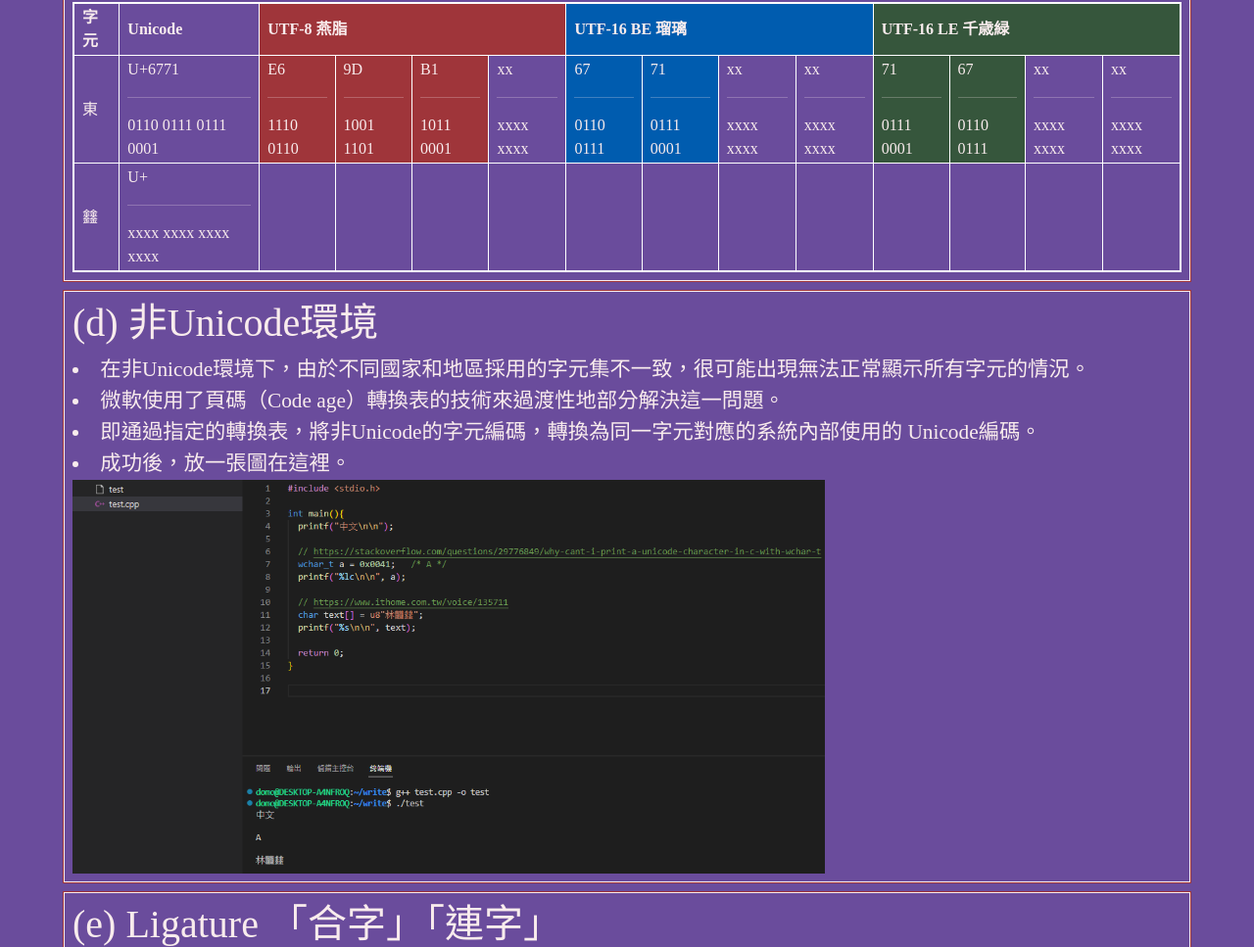
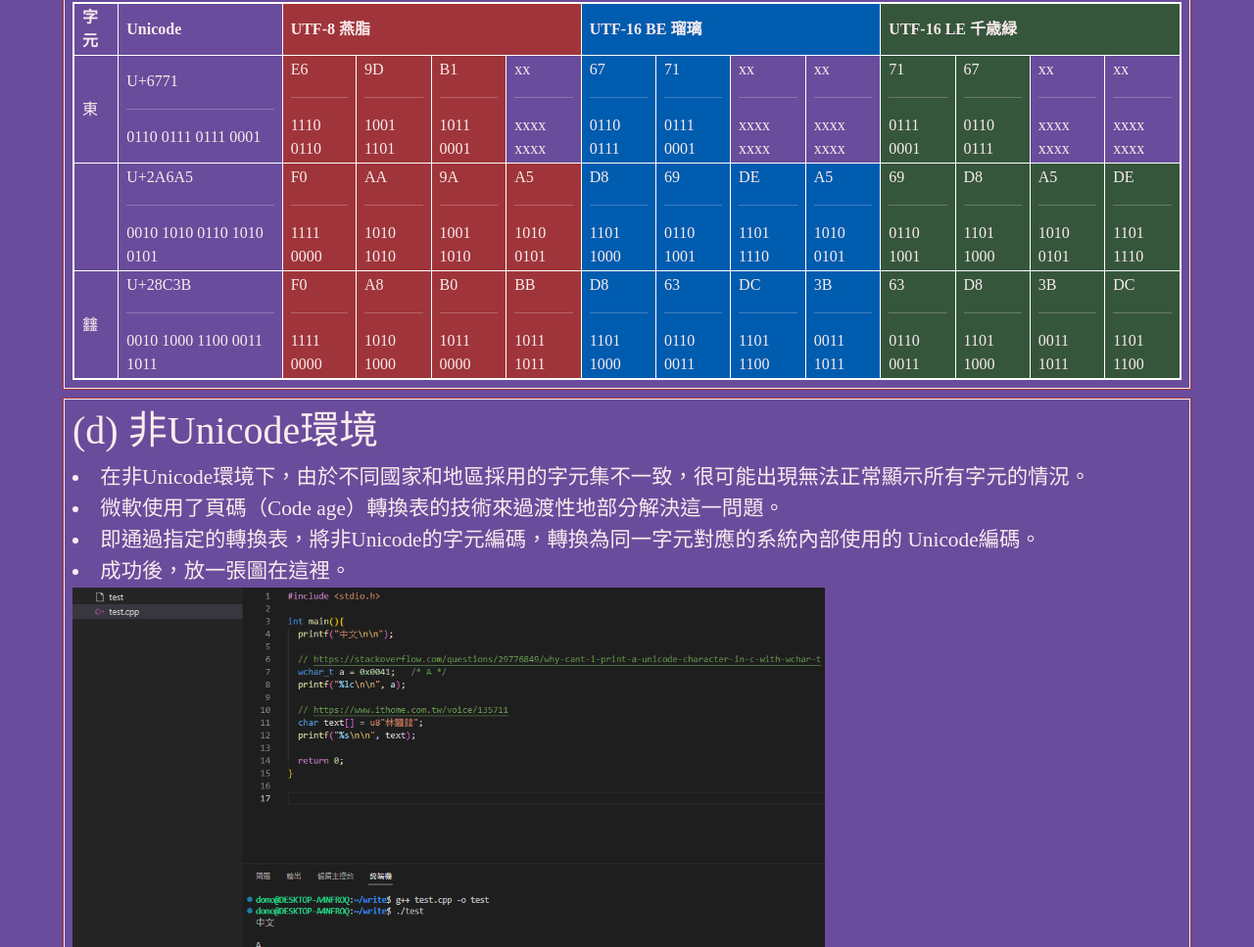
Before and after one commit to doom0831/ct2023s, a plain HTML site: page hw01/index.html in a window 1280 px wide. Shown: the part 3123-4090 px from the top of the page at 98% size. Drawn offline with nearby package versions, Linux system fonts and the light colour scheme; a web font is replaced by a local one.

Commit message:
Update index.html

```diff
--- a/hw01/index.html
+++ b/hw01/index.html
@@ -480,20 +480,36 @@
           <td>xx<hr>xxxx xxxx</td>
         </tr>
         <tr>
+          <td>𪚥</td>
+          <td>U+2A6A5<hr>0010 1010 0110 1010 0101</td>
+          <td style="background-color:#9F353A;">F0<hr>1111 0000</td> <!-- UTF-8 -->
+          <td style="background-color:#9F353A;">AA<hr>1010 1010</td>
+          <td style="background-color:#9F353A;">9A<hr>1001 1010</td>
+          <td style="background-color:#9F353A;">A5<hr>1010 0101</td>
+          <td style="background-color:#005CAF;">D8<hr>1101 1000</td> <!-- UTF-16 BE -->
+          <td style="background-color:#005CAF;">69<hr>0110 1001</td>
+          <td style="background-color:#005CAF;">DE<hr>1101 1110</td>
+          <td style="background-color:#005CAF;">A5<hr>1010 0101</td>
+          <td style="background-color:#36563C;">69<hr>0110 1001</td> <!-- UTF-16 LE -->
+          <td style="background-color:#36563C;">D8<hr>1101 1000</td>
+          <td style="background-color:#36563C;">A5<hr>1010 0101</td>
+          <td style="background-color:#36563C;">DE<hr>1101 1110</td>
+        </tr>
+        <tr>
           <td>𨰻</td>
-          <td>U+<hr>xxxx xxxx xxxx xxxx</td>
-          <td></td> <!-- UTF-8 -->
-          <td></td>
-          <td></td>
-          <td></td>
-          <td></td> <!-- UTF-16 BE -->
-          <td></td>
-          <td></td>
-          <td></td>
-          <td></td> <!-- UTF-16 LE -->
-          <td></td>
-          <td></td>
-          <td></td>
+          <td>U+28C3B<hr>0010 1000 1100 0011 1011</td>
+          <td style="background-color:#9F353A;">F0<hr>1111 0000</td> <!-- UTF-8 -->
+          <td style="background-color:#9F353A;">A8<hr>1010 1000</td>
+          <td style="background-color:#9F353A;">B0<hr>1011 0000</td>
+          <td style="background-color:#9F353A;">BB<hr>1011 1011</td>
+          <td style="background-color:#005CAF;">D8<hr>1101 1000</td> <!-- UTF-16 BE -->
+          <td style="background-color:#005CAF;">63<hr>0110 0011</td>
+          <td style="background-color:#005CAF;">DC<hr>1101 1100</td>
+          <td style="background-color:#005CAF;">3B<hr>0011 1011</td>
+          <td style="background-color:#36563C;">63<hr>0110 0011</td> <!-- UTF-16 LE -->
+          <td style="background-color:#36563C;">D8<hr>1101 1000</td>
+          <td style="background-color:#36563C;">3B<hr>0011 1011</td>
+          <td style="background-color:#36563C;">DC<hr>1101 1100</td>
         </tr>
       </table>
 
```
